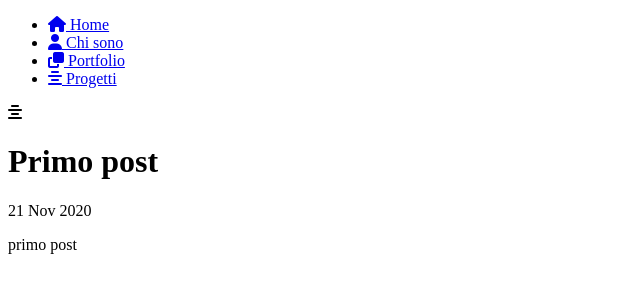
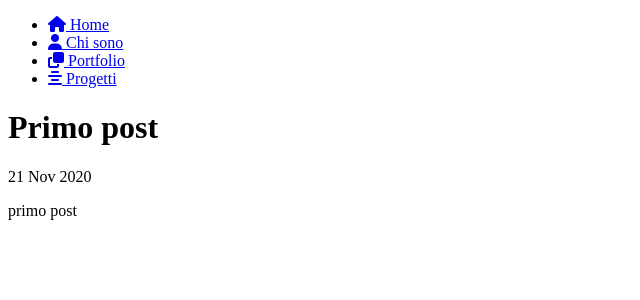
Before and after one commit to ripa001/ripa001.github.io, a Jekyll site: the page built from _posts/2020-11-21-primo.md, in a window 1280 px wide. Shown: the top 300 px of the page, without its empty margins (0-640 px from the left). Built offline with Jekyll 4.4.1, drawn with Linux system fonts in a browser that asks for light colours; nearby versions of some CDN libraries; library files that are not in the unit come from our copies.

Commit message:
Update default.html

```diff
--- a/_layouts/default.html
+++ b/_layouts/default.html
@@ -31,7 +31,7 @@
 						<span class="title">Progetti</span></a></li>
 
 				</ul>
-			</div><i class="fas fa-align-center"></i>
+			</div>
 			<div class="container">
 
 				{{ content }}
```
